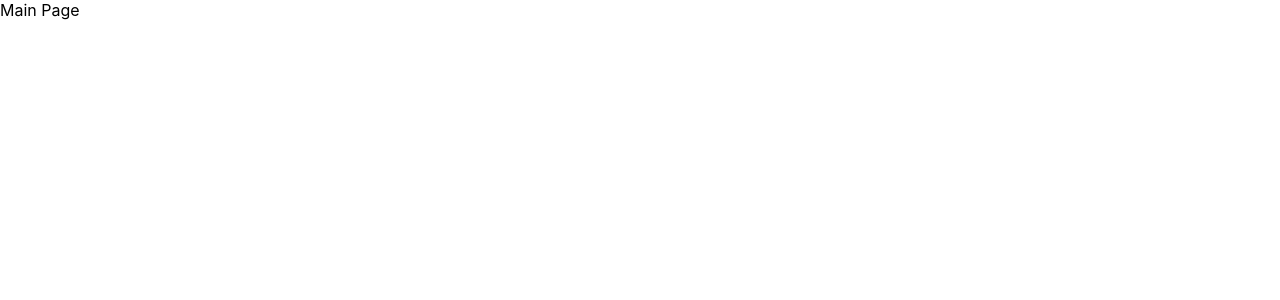
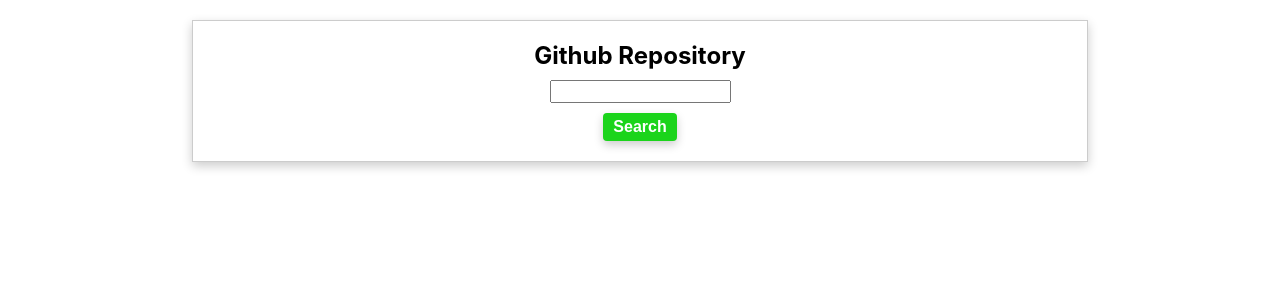
Before and after one commit to mhdnaldi/telkom-digital-solution-test, a React (Create React App) app: page / in a window 1280 px wide. Shown: the top 300 px of the page. Built offline with nearby package versions, Linux system fonts and the light colour scheme.

Commit message:
add button and input component

```diff
--- a/package.json
+++ b/package.json
@@ -6,6 +6,7 @@
     "@testing-library/jest-dom": "^5.11.9",
     "@testing-library/react": "^11.2.5",
     "@testing-library/user-event": "^12.7.3",
+    "axios": "^0.21.1",
     "react": "^17.0.1",
     "react-dom": "^17.0.1",
     "react-scripts": "4.0.3",
--- a/src/App.css
+++ b/src/App.css
@@ -1,38 +1,8 @@
-.App {
+.container {
+  width: 70%;
+  border: 1px solid #ccc;
+  box-shadow: 0 4px 10px rgba(0, 0, 0, 0.2);
+  margin: 20px auto;
+  padding: 20px;
   text-align: center;
 }
-
-.App-logo {
-  height: 40vmin;
-  pointer-events: none;
-}
-
-@media (prefers-reduced-motion: no-preference) {
-  .App-logo {
-    animation: App-logo-spin infinite 20s linear;
-  }
-}
-
-.App-header {
-  background-color: #282c34;
-  min-height: 100vh;
-  display: flex;
-  flex-direction: column;
-  align-items: center;
-  justify-content: center;
-  font-size: calc(10px + 2vmin);
-  color: white;
-}
-
-.App-link {
-  color: #61dafb;
-}
-
-@keyframes App-logo-spin {
-  from {
-    transform: rotate(0deg);
-  }
-  to {
-    transform: rotate(360deg);
-  }
-}
--- a/src/App.js
+++ b/src/App.js
@@ -1,7 +1,28 @@
+import React, { useState, useEffect } from "react";
+
 import "./App.css";
+import Input from "./components/Input/input";
+import Button from "./components/Button/button";
 
-function App() {
-  return <div>Main Page</div>;
-}
+const App = () => {
+  const [value, setValue] = useState("");
+
+  useEffect(() => {}, []);
+
+  const searchHandler = (event) => {
+    event.preventDefault();
+    console.log(value);
+  };
+
+  return (
+    <div className='container'>
+      <h2>Github Repository</h2>
+      <form onSubmit={(event) => searchHandler(event)}>
+        <Input value={(event) => setValue(event.target.value)} />
+        <Button>Search</Button>
+      </form>
+    </div>
+  );
+};
 
 export default App;
--- /dev/null
+++ b/src/components/Button/button.css
@@ -0,0 +1,12 @@
+.button {
+  outline: none;
+  border: none;
+  font-weight: bold;
+  background-color: rgb(27, 212, 27);
+  color: #fff;
+  border-radius: 4px;
+  padding: 5px 10px;
+  cursor: pointer;
+  font-size: 16px;
+  box-shadow: 0 4px 10px rgba(0, 0, 0, 0.2);
+}
--- /dev/null
+++ b/src/components/Button/button.js
@@ -0,0 +1,5 @@
+import React from "react";
+import "./button.css";
+const button = (props) => <button className='button'>{props.children}</button>;
+
+export default button;
--- /dev/null
+++ b/src/components/Input/input.css
@@ -0,0 +1,7 @@
+input[type="text"] {
+  outline: none;
+  display: block;
+  margin: 10px auto;
+  height: 23px;
+  text-indent: 8px;
+}
--- /dev/null
+++ b/src/components/Input/input.js
@@ -0,0 +1,5 @@
+import React from "react";
+import "./input.css";
+const input = (props) => <input type='text' onChange={props.value} />;
+
+export default input;
```
Also changed, not shown: 1 other file (tests, documents, lock files or other folders).
